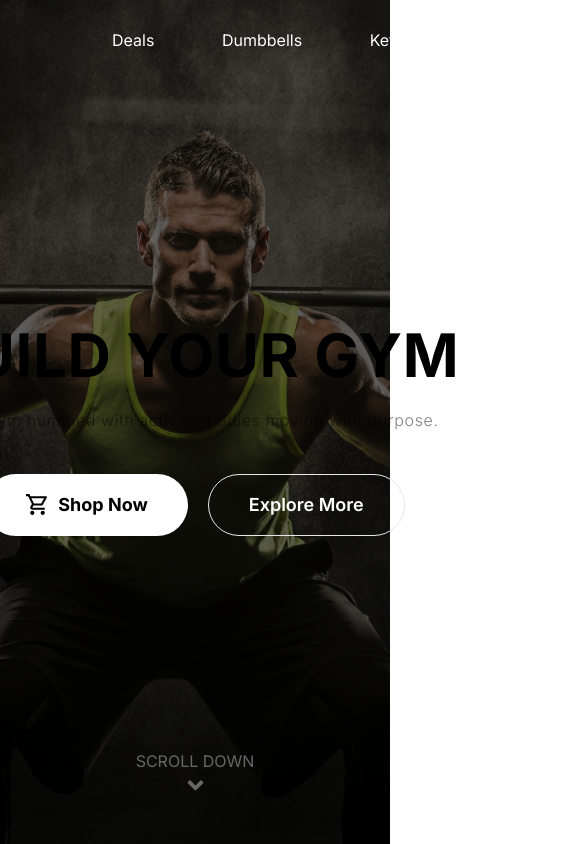
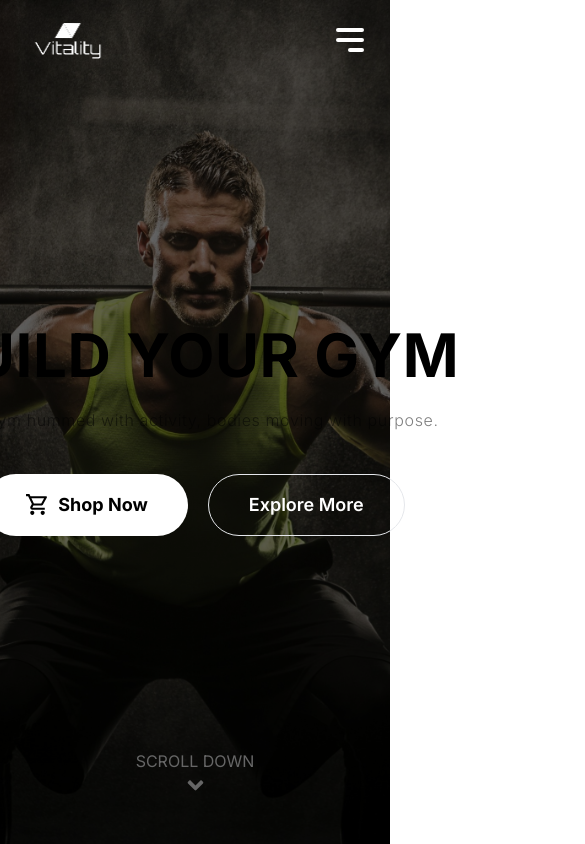
Before and after one commit to guisilva19/shop-gym, a Next.js app: page / in a window 390 px wide. Shown: the top 844 px of the page, 585 px wide, since content can reach past the window. Built offline with nearby package versions, Linux system fonts and the light colour scheme; what tailwindcss-animated would draw is missing.

Commit message:
feat: header responsive

```diff
--- /dev/null
+++ b/src/components/dropdown/Dropdown.tsx
@@ -0,0 +1,13 @@
+import { HiMenuAlt3 } from "react-icons/hi";
+
+export default function Dropdown() {
+  return (
+    <>
+      <div className="flex h-full items-center">
+        <button className="">
+          <HiMenuAlt3 size={40} color="#fff" />
+        </button>
+      </div>
+    </>
+  );
+}
--- a/src/components/header/header.tsx
+++ b/src/components/header/header.tsx
@@ -1,31 +1,43 @@
 import Image from "next/image";
 import { MdOutlineShoppingCart } from "react-icons/md";
 import logo from "../../assets/logo.png";
+import Dropdown from "../dropdown/Dropdown";
 
 export default function Header() {
   const navList = ["Deals", "Dumbbells", "Kettlebells", "Barbells & Plates "];
 
   return (
     <>
-      <header className="w-screen h-20 absolute inset-0 z-20 flex justify-between items-center px-28 animate-fade-down animate-once">
-        <div className="w-52">
-          <Image src={logo} alt="logo" width={150} height={150} />
+      <header className="w-screen h-20 absolute inset-0 z-20 flex justify-between items-center px-5 md:px-28 animate-fade-down animate-once">
+        <div className="w-max">
+          <Image
+            src={logo}
+            alt="logo"
+            width={100}
+            height={100}
+            className="md:w-[150px] "
+          />
         </div>
-        <nav className="mx-auto flex ">
+        <nav className="mx-auto hidden lg:flex">
           <ul className="flex justify-between w-[530px]">
             {navList.map((item, index) => (
               <li key={index}>
-                <p className="text-white cursor-pointer hover:scale-110 duration-500">{item}</p>
+                <p className="text-white cursor-pointer hover:scale-110 duration-500">
+                  {item}
+                </p>
               </li>
             ))}
           </ul>
         </nav>
-        <div className="w-52">
+        <div className="w-52 hidden lg:flex">
           <button className="px-10 py-4 rounded-full bg-white font-bold flex items-center gap-2 text-lg hover:animate-jump animate-once animate-duration-500">
             <MdOutlineShoppingCart size={25} />
             Shop Now
           </button>
         </div>
+        <div className="flex lg:hidden items-center justify-center">
+          <Dropdown />
+        </div>
       </header>
     </>
   );
```
